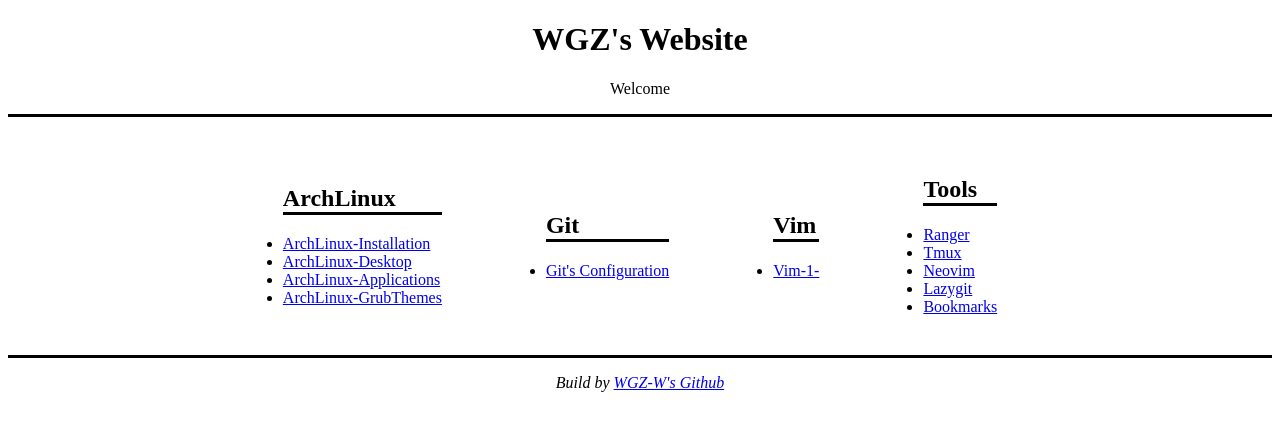
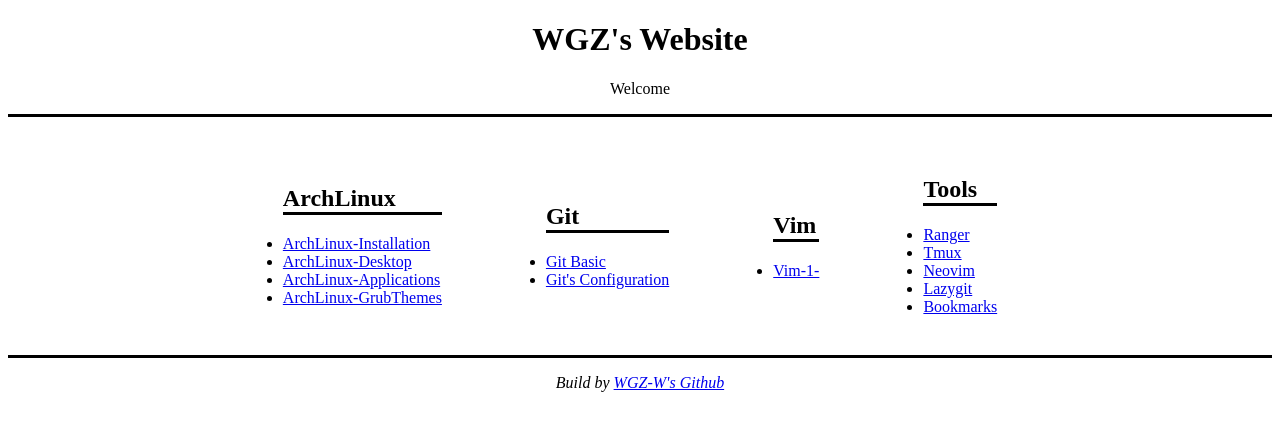
Before and after one commit to WGZ-W/wgz-w.github.io, a Jekyll site: the page built from index.html, in a window 1280 px wide. Shown: the top 431 px of the page. Built offline with Jekyll 4.4.1, drawn with Linux system fonts in a browser that asks for light colours.

Commit message:
add a title and tag for git basic

```diff
--- a/_posts/Git/2024-10-09-git-basic.md
+++ b/_posts/Git/2024-10-09-git-basic.md
@@ -1,3 +1,8 @@
+---
+layout: post
+title: 'Git Basic'
+tag: git
+---
 
 
 ## Stop tracking a file that is currently tracked.
```
